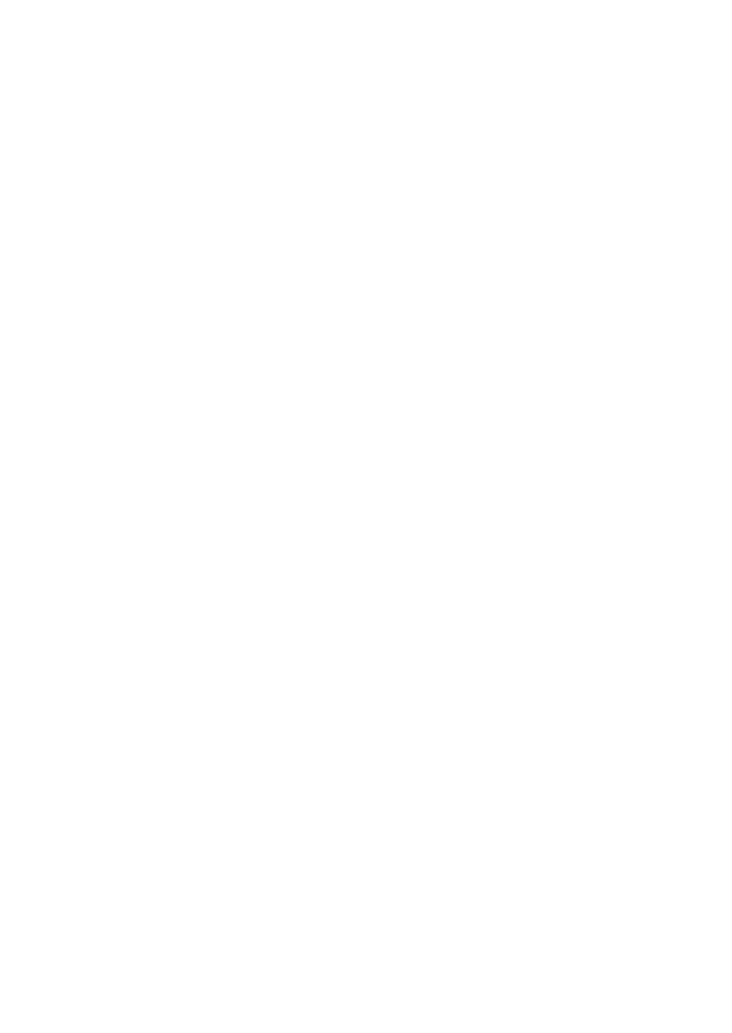
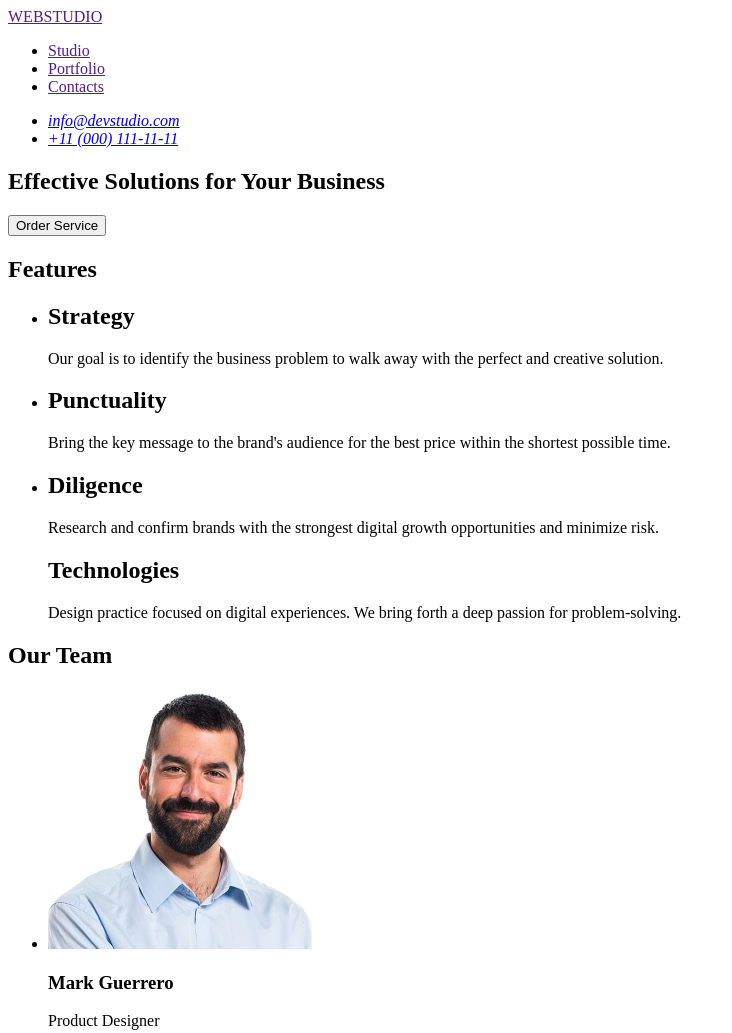
Before and after one commit to TetianaMendel/goit-markup-hw-03, a plain HTML site: page index.html in a window 1280 px wide. Shown: the top 1033 px of the page, without its empty margins (0-732 px from the left). Before the commit the page ends 800 px from the top, so only its background shows below. Drawn offline with Linux system fonts and the light colour scheme.

Commit message:
Add body

```diff
--- a/index.html
+++ b/index.html
@@ -5,5 +5,118 @@
     <meta name="viewport" content="width=device-width, initial-scale=1.0" />
     <title>Document</title>
   </head>
-  <body></body>
+  <body>
+    <header>
+      <a href="">WEBSTUDIO</a>
+
+      <nav>
+        <ul>
+          <li>
+            <a href="">Studio</a>
+          </li>
+          <li>
+            <a href="">Portfolio</a>
+          </li>
+          <li>
+            <a href="">Contacts</a>
+          </li>
+        </ul>
+      </nav>
+      <address>
+        <ul>
+          <li>
+            <a href="mailto:info@devstudio.com">info@devstudio.com</a>
+          </li>
+          <li>
+            <a href="tel:+11 (000) 111-11-11">+11 (000) 111-11-11</a>
+          </li>
+        </ul>
+      </address>
+    </header>
+
+    <main>
+      <section>
+        <h1>Effective Solutions for Your Business</h1>
+        <button type="button">Order Service</button>
+      </section>
+
+      <section>
+        <h2>Features</h2>
+        <ul>
+          <li>
+            <h2>Strategy</h2>
+            <p>
+              Our goal is to identify the business problem to walk away with the
+              perfect and creative solution.
+            </p>
+          </li>
+          <li>
+            <h2>Punctuality</h2>
+            <p>
+              Bring the key message to the brand's audience for the best price
+              within the shortest possible time.
+            </p>
+          </li>
+          <li>
+            <h2>Diligence</h2>
+            <p>
+              Research and confirm brands with the strongest digital growth
+              opportunities and minimize risk.
+            </p>
+          </li>
+          <h2>Technologies</h2>
+          <p>
+            Design practice focused on digital experiences. We bring forth a
+            deep passion for problem-solving.
+          </p>
+        </ul>
+      </section>
+
+      <section>
+        <h2>Our Team</h2>
+        <ul>
+          <li>
+            <img
+              src="./image/markguerrero.jpg"
+              alt="Mark Guerrero"
+              width="264"
+            />
+            <h3>Mark Guerrero</h3>
+            <p>Product Designer</p>
+          </li>
+          <li>
+            <img src="./image/tomford.jpg" alt="Tom Ford" width="264" />
+            <h3>Tom Ford</h3>
+            <p>Frontend Developer</p>
+          </li>
+          <li>
+            <img
+              src="./image/camilagarcia.jpg"
+              alt="Camila Garcia"
+              width="264"
+            />
+            <h3>Camila Garcia</h3>
+            <p>Marketing</p>
+          </li>
+          <li>
+            <img
+              src="./image/danielwilson.jpg"
+              alt="Daniel Wilson"
+              width="264"
+            />
+            <h3>Daniel Wilson</h3>
+            <p>UI Designer</p>
+          </li>
+        </ul>
+      </section>
+    </main>
+
+    <footer>
+      <a href="">WEBSTUDIO</a>
+      <p>
+        Increase the flow of customers and sales for your business with digital
+        marketing & growth solutions.
+      </p>
+    </footer>
+  </body>
 </html>
```
Also changed, not shown: image/camilagarcia.jpg (added), image/danielwilson.jpg (added), image/markguerrero.jpg (added), image/tomford.jpg (added).
